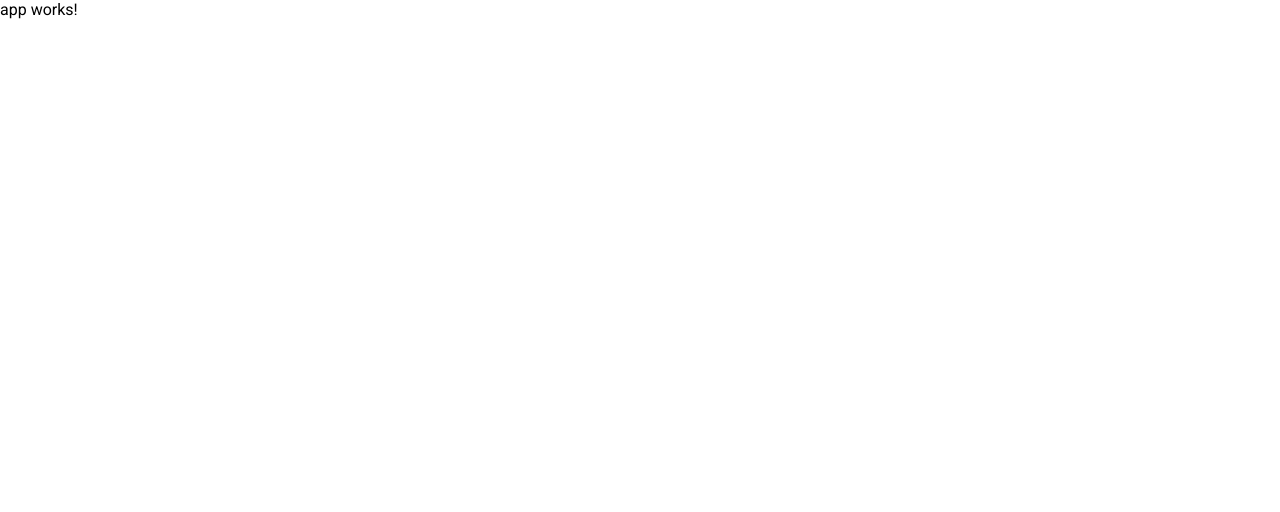
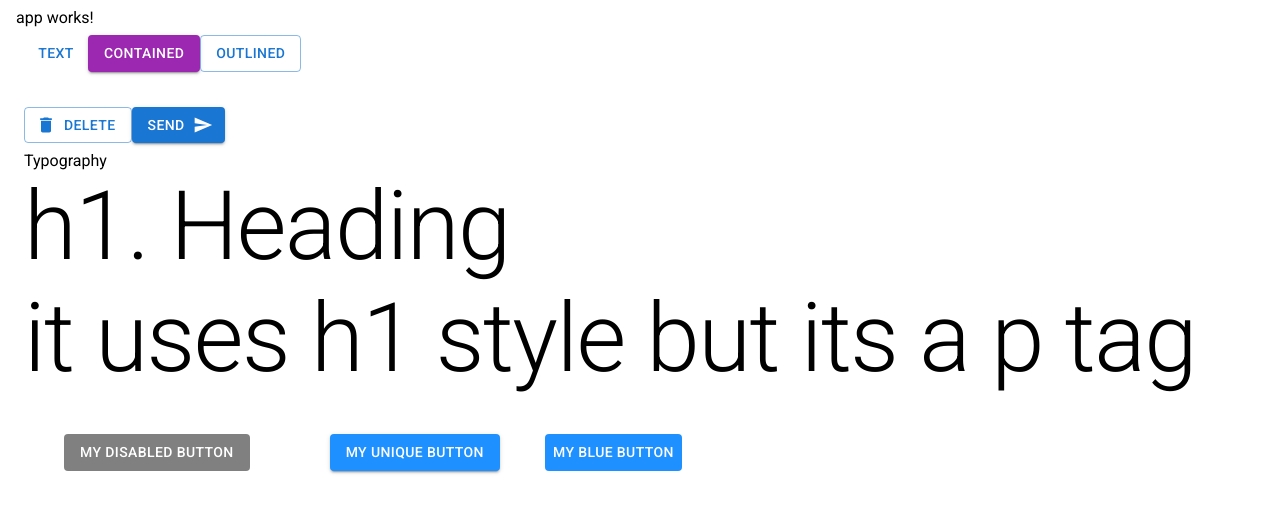
Before and after one commit to shivrajpro/material-ui-demo, a React (Create React App) app: page / in a window 1280 px wide. Shown: the top 512 px of the page. Built offline with nearby package versions, Linux system fonts and the light colour scheme.

Commit message:
buttons and typography

```diff
--- a/src/App.css
+++ b/src/App.css
@@ -3,3 +3,7 @@
   padding: 0;
   box-sizing: border-box;
 }
+
+div {
+  margin: 8px;
+}
--- a/src/App.js
+++ b/src/App.js
@@ -1,9 +1,89 @@
+import DeleteIcon from "@mui/icons-material/Delete";
+import SendIcon from "@mui/icons-material/Send";
+import { Button, styled } from "@mui/material";
+import { Typography } from "@mui/material";
 import "./App.css";
 
 function App() {
+  const BlueButton = styled(Button)({
+    backgroundColor: "dodgerblue",
+    color: "white",
+    margin: 5,
+    "&:hover": {
+      backgroundColor: "skyblue",
+    },
+    "&:disabled": {
+      backgroundColor: "gray",
+      color: "white",
+    }
+  })
   return (
     <div>
       <p>app works!</p>
+      <div>
+        <Button variant="text">text</Button>
+        <Button variant="contained" color="secondary">
+          contained
+        </Button>
+        <Button variant="outlined">outlined</Button>
+      </div>
+      <br />
+      <div>
+        <Button variant="outlined" startIcon={<DeleteIcon />}>
+          Delete
+        </Button>
+        <Button variant="contained" endIcon={<SendIcon />}>
+          Send
+        </Button>
+      </div>
+      <div>
+        <p>Typography</p>
+        <Typography variant="h1" component="h1">
+          h1. Heading
+        </Typography>
+        <Typography variant="h1" component="p">
+          it uses h1 style but its a p tag
+        </Typography>
+
+        <Button
+          variant="contained"
+          disabled
+          sx={{
+            backgroundColor: "dodgerblue",
+            color: "white",
+            margin: 5,
+            "&:hover": {
+              backgroundColor: "skyblue",
+            },
+            "&:disabled": {
+              backgroundColor: "gray",
+              color: "white",
+            },
+          }}
+        >
+          my disabled button
+        </Button>
+        <Button
+          variant="contained"
+          sx={{
+            backgroundColor: "dodgerblue",
+            color: "white",
+            margin: 5,
+            "&:hover": {
+              backgroundColor: "skyblue",
+            },
+            "&:disabled": {
+              backgroundColor: "gray",
+              color: "white",
+            },
+          }}
+        >
+          my unique button
+        </Button>
+        <BlueButton>
+          my blue button
+        </BlueButton>
+      </div>
     </div>
   );
 }
```
